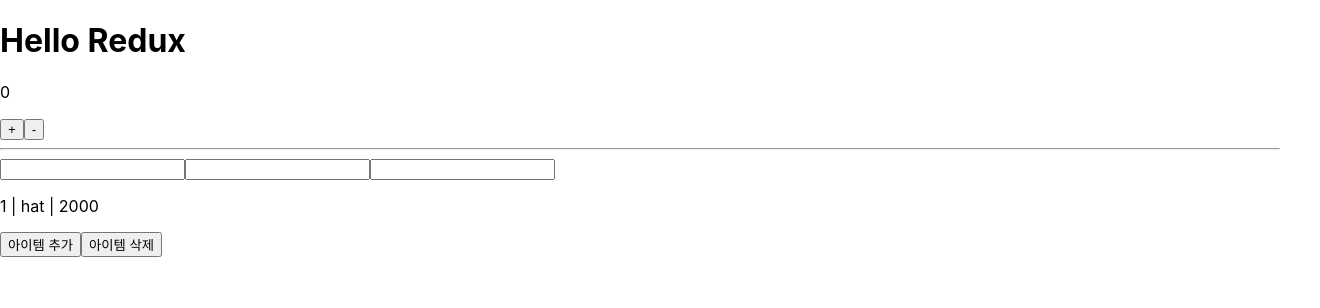
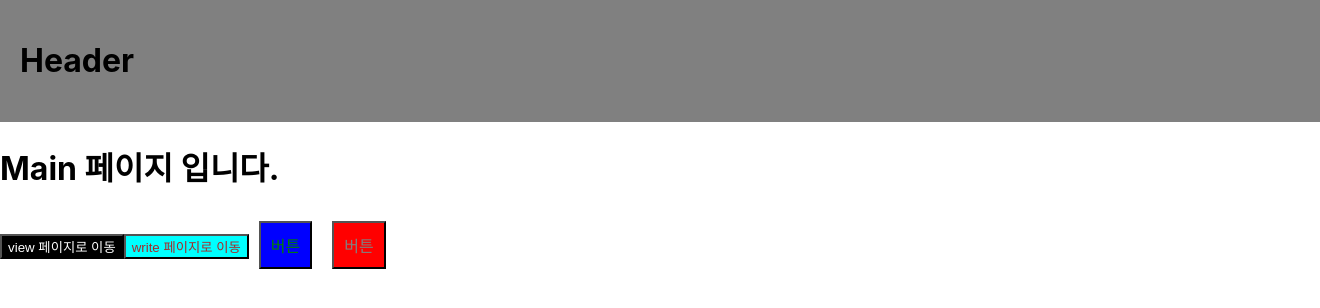
Before and after one commit to wlsghks1218/react, a React (Create React App) app in the folder react-prj/: page / in a window 1280 px wide. Shown: the top 308 px of the page, 1320 px wide, since content can reach past the window. Built offline with nearby package versions, Linux system fonts and the light colour scheme.

Commit message:
24.11.14 14.54 commit

```diff
--- a/react-prj/package.json
+++ b/react-prj/package.json
@@ -9,8 +9,10 @@
     "react": "^18.3.1",
     "react-dom": "^18.3.1",
     "react-redux": "^9.1.2",
+    "react-router-dom": "^6.28.0",
     "react-scripts": "5.0.1",
     "redux": "^5.0.1",
+    "styled-components": "^6.1.13",
     "web-vitals": "^2.1.4"
   },
   "scripts": {
--- a/react-prj/src/App.js
+++ b/react-prj/src/App.js
@@ -1,14 +1,33 @@
 import './App.css';
-import { createContext, useContext } from 'react';
+import { createContext } from 'react';
+import { BrowserRouter, Routes, Route } from 'react-router-dom';
 import Product from './Components/Product';
-
+import Header from './Components/layout/Header';
+import Main from './Components/page/Main';
+import View from './Components/page/View';
+import Write from './Components/page/Write';
+import Content from './Components/page/Content';
+import About from './Components/page/About';
 
 export const MyContext = createContext();
+
 function App() {
   return (
-    <MyContext.Provider value='Hello'>
-      <Product/>
-    </MyContext.Provider>
+    <>
+      <BrowserRouter>
+        <Header />
+        <Routes>
+          <Route path="/" element={<Main />} />
+          <Route path="/view/:postId" element={<View />} >
+          {/* pathVariable 처럼 전달할 파라미터 담는 것 */}
+            <Route path="content" element={<Content />} />
+            <Route path="about" element={<About />} />
+          </Route>
+          <Route path="/write" element={<Write />} />
+          <Route path="*" element={<div>404페이지</div>} />
+        </Routes>
+      </BrowserRouter>
+    </>
   );
 }
 
--- a/react-prj/src/Components/Product.jsx
+++ b/react-prj/src/Components/Product.jsx
@@ -7,7 +7,7 @@ const Product = (props) => {
     // store에 접근해서 state 가져오기
     const counter = useSelector(state => state.counter.count);
 
-    // dispatch 중비
+    // dispatch 준비
     const dispatch = useDispatch();
 
     const handleIncrease = () => {
--- /dev/null
+++ b/react-prj/src/Components/layout/Header.jsx
@@ -0,0 +1,16 @@
+import React from 'react';
+
+const Header = () => {
+    const myStyle = {
+        width : '100%',
+        backgroundColor : 'gray',
+        padding : '20px'
+    }
+    return (
+        <div style={myStyle}>
+            <h1>Header</h1>
+        </div>
+    );
+};
+
+export default Header;
--- /dev/null
+++ b/react-prj/src/Components/page/About.jsx
@@ -0,0 +1,11 @@
+import React from 'react';
+
+const About = () => {
+    return (
+        <div>
+            <h1>About 페이지 입니다.</h1>
+        </div>
+    );
+};
+
+export default About;<h1>About 페이지 입니다.</h1>
--- /dev/null
+++ b/react-prj/src/Components/page/Content.jsx
@@ -0,0 +1,11 @@
+import React from 'react';
+
+const Content = () => {
+    return (
+        <div>
+            <h1>Content 페이지 입니다.</h1>
+        </div>
+    );
+};
+
+export default Content;<h1>Content 페이지 입니다.</h1>
--- /dev/null
+++ b/react-prj/src/Components/page/Main.jsx
@@ -0,0 +1,48 @@
+import React from 'react';
+import { Link, useNavigate } from 'react-router-dom';
+import '../../css/Main.css';
+import styled from 'styled-components';
+
+const Sbutton = styled.button`
+    margin : 10px;
+    padding : 10px;
+    font-size : 1rem;
+    background-color : ${props => props.backgroundColor || 'blue'};
+    color : ${props => props.color || 'yellow'};
+    ${props => {
+        return props.type === 'primary' && `
+            color : gray;
+            background-color : red;
+        `
+    }}
+`;
+// <button></button> 요소에 대한 스타일 정의
+
+const Main = () => {
+    const nav = useNavigate();
+    const myStyle ={
+        backgroundColor:'gray',
+        color:'red'
+    }
+    return (
+        <div>
+            <h1>Main 페이지 입니다.</h1>
+            <button
+                onClick={()=>nav('view/10')}
+                style={{
+                    backgroundColor : 'black',
+                    color:'white'
+                }}
+            >
+                view 페이지로 이동
+            </button>
+            {/* nav(-1) history.back()같은거임 */}
+            <Link to='write'><button className="btn btn1">write 페이지로 이동</button></Link>
+            {/* Link의 경우 개발자 도구에서 버튼을 a href='write'로 감싸진다.->css 다시 해줘야 함 걍 nav 쓰자*/}
+            <Sbutton color='green' background-color='white'>버튼</Sbutton>
+            <Sbutton type='primary'>버튼</Sbutton>
+        </div>
+    );
+};
+
+export default Main;
--- /dev/null
+++ b/react-prj/src/Components/page/View.jsx
@@ -0,0 +1,38 @@
+import React from 'react';
+import { Outlet, useLocation, useParams } from 'react-router-dom';
+
+const View = () => {
+    // URL을 통해 전달받은 파라미터 사용하는 훅
+    // useParams()
+    // 1. const {파라미터 명} = useParams();
+    const {postId} = useParams();
+
+    // 2. const 변수명 = useParams().파라미터명
+    const bno = useParams().postId;
+    console.log(bno);
+
+    // 3. useLocation()
+    // hash 조소의 #문자열 뒤 값
+    // pathname : 현재 주소 경로
+    // search : ?를 포함한 쿼리스트링
+    // state : 페이지로 이동 시 임의로 넣을 수 있는 상태 값
+    // key : location 객체의 고유 값, 초기 값은 default, 페이지가 변경되면 고유의 값이 생성
+    const location = useLocation();
+
+    return (
+        <div>
+            <h1>{postId}번 View 페이지 입니다.</h1>
+            <h1>{bno}번 View 페이지 입니다.</h1>
+            <ul>
+                <li>hash : {location.hash}</li>
+                <li>pathname : {location.pathname}</li>
+                <li>search : {location.search}</li>
+                <li>state : {location.state}</li>
+                <li>key : {location.key}</li>
+            </ul>
+            <Outlet></Outlet>
+        </div>
+    );
+};
+
+export default View;
--- /dev/null
+++ b/react-prj/src/Components/page/Write.jsx
@@ -0,0 +1,11 @@
+import React from 'react';
+
+const Write = () => {
+    return (
+        <div>
+            <h1>Write 페이지 입니다.</h1>
+        </div>
+    );
+};
+
+export default Write;
--- /dev/null
+++ b/react-prj/src/css/Main.css
@@ -0,0 +1,4 @@
+.btn{
+    background-color: aqua;
+    color: brown;
+}
--- a/react-prj/src/reducers/cart.js
+++ b/react-prj/src/reducers/cart.js
@@ -10,7 +10,7 @@ const cart = (state = initialState, action) => {
         case ADD_ITEM :
             return [...state, action.payload];
         case DELETE_ITEM:
-            return state.filter(item => item.id !== action.payload);
+            return state.filter(product => product.id !== action.payload);
         default : return state;
     }
 };
```
Also changed, not shown: 1 other file (tests, documents, lock files or other folders).
